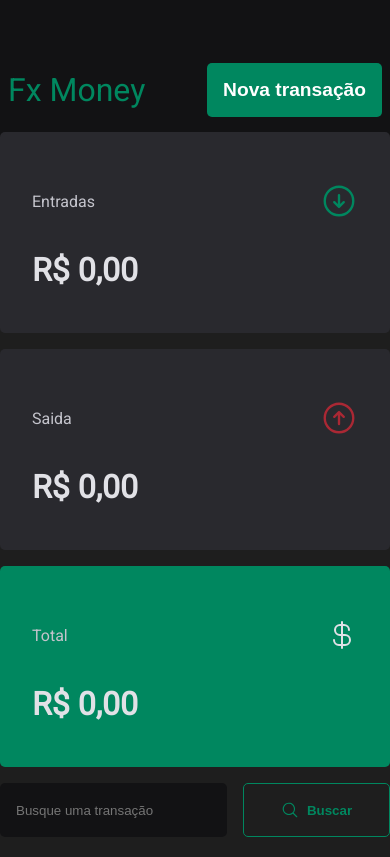
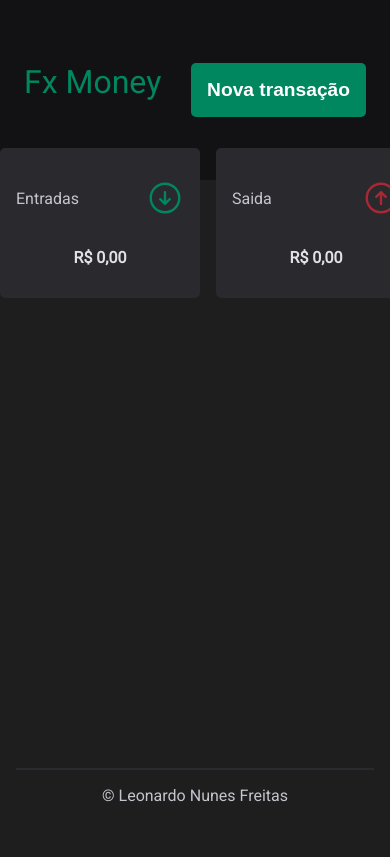
Before and after one commit to leonardofx1/FxMoney, a React (Vite) app in the folder fxmoney/: page / in a window 390 px wide. Built offline with nearby package versions, Linux system fonts and the light colour scheme.

Commit message:
responsive

```diff
--- /dev/null
+++ b/fxmoney/src/components/Footer/index.tsx
@@ -0,0 +1,17 @@
+import * as S from './style'
+
+
+
+
+const Footer = () => {
+
+
+    return (
+        <S.FooterContainer>
+            <p>&copy; Leonardo Nunes Freitas</p>
+        </S.FooterContainer>
+
+    )
+}
+
+export default Footer
--- /dev/null
+++ b/fxmoney/src/components/Footer/style.ts
@@ -0,0 +1,18 @@
+import styled from "styled-components";
+import { thema } from "../../style/thema";
+
+export const FooterContainer = styled.footer `
+
+    width: 100%;
+    margin: 1rem;
+    height: 50px;
+
+    display:flex;
+    justify-content: center;
+    align-items: center;
+
+    border-top: 2px solid ${thema.colors.grayLigth};
+    p {
+        color:${thema.colors.grayFont};
+    }
+`
--- a/fxmoney/src/components/Header/style.ts
+++ b/fxmoney/src/components/Header/style.ts
@@ -9,7 +9,20 @@ export const Header = styled.header`
     width: 100%;
     height:180px;
     min-width: auto;
+    max-height: auto;
+    padding: 1rem;
+
     background-color: ${thema.colors.gray};
+
+    box-sizing: border-box;
+    @media screen and (max-width:400px) {
+
+        align-items: center;
+        margin-bottom: 1rem;
+        span{
+            margin-bottom: 1rem;
+        }
+    }
 `
 
 export const HeaderContainer = styled.section`
@@ -19,10 +32,11 @@ export const HeaderContainer = styled.section`
     align-items: center;
 
     width: 100%;
-    max-width:1200px;
+
     height: auto;
 
     padding: .5rem;
+
 
     span {
         font-size: ${thema.font.bigFont};
--- a/fxmoney/src/components/Transaction/index.tsx
+++ b/fxmoney/src/components/Transaction/index.tsx
@@ -13,6 +13,7 @@ import { TransactionType } from "../../@types/types";
 
 import useSummaryTransaction from "../hooks/reducerTransactionPrice";
 import { formatCurrency } from '../../utils/formatDatePrice';
+import Footer  from "../Footer";
 
 const Transaction = () => {
   const{ transaction, getTransactionStorage} = useContext(transactionContext)!
@@ -25,6 +26,7 @@ const Transaction = () => {
 
   return (
     <S.TransactionContainer>
+      <S.SummaryContainer>
       <S.TransactionSummary>
         <S.TransactionIcon>
           <span>Entradas</span>{" "}
@@ -46,8 +48,9 @@ const Transaction = () => {
         </S.TransactionIcon>
         <S.Money>{formatCurrency(sumTransaction('total'))}</S.Money>
       </S.TransactionSummary>
+      </S.SummaryContainer>
+      <S.TransactionTable>
       <SearchBar />
-      <S.TransactionTable>
 
         <tbody>
       {
@@ -56,6 +59,7 @@ const Transaction = () => {
 
         </tbody>
       </S.TransactionTable>
+      <Footer />
 
     </S.TransactionContainer>
   );
--- a/fxmoney/src/components/Transaction/style.ts
+++ b/fxmoney/src/components/Transaction/style.ts
@@ -10,8 +10,26 @@ export const TransactionContainer = styled.section`
     margin-top:-3rem;
     height:100px;
     gap:1rem;
+`
+export const SummaryContainer = styled.section`
+  display: flex;
+        gap: 1rem;
+        min-width: 200px;
+        min-height: auto;
+        width: 100%;
+        max-width: 1290px;
+        @media screen and (max-width:800px) {
+            overflow-x: scroll;
+            &::-webkit-scrollbar {
+            width: 12px;
+        }
+            &::-webkit-scrollbar-thumb {
+                background-color: ${thema.colors.grayLigth};
+                border-radius: 20px;
+                border: 3px solid ${thema.colors.grayBackground};
+    }
 
-`
+        }`
 
 export const TransactionSummary = styled.div`
     display: flex;
@@ -21,9 +39,22 @@ export const TransactionSummary = styled.div`
     width:352px;
     height: 137px;
     padding:2rem;
+    min-width: 200px;
+
     background-color:${(props) => props.color === 'green' ? thema.colors.green : thema.colors.grayLigth};
     border-radius:${thema.border.borderRadius};
 
+    @media screen and (max-width:800px) {
+        height: 150px;
+        padding: 1rem;
+        box-sizing: border-box;
+        justify-content: center;
+        align-items: center;
+
+        strong {
+            font-size: 1rem;
+        }
+    }
 `
 
 export const TransactionIcon = styled.div`
@@ -31,7 +62,8 @@ export const TransactionIcon = styled.div`
     align-items: center;
     justify-content: space-between;
     width:100%;
-    height:50px;
+
+
 
     span {
         font-size:1rem;
@@ -45,8 +77,7 @@ export const Money = styled.strong`
 `
 
 export const TransactionTable = styled.table`
-
-
+    min-height:50vh;
     width: 100%;
     max-width: 1290px;
     tbody {
--- a/fxmoney/src/components/TransactionTable/styles.ts
+++ b/fxmoney/src/components/TransactionTable/styles.ts
@@ -5,11 +5,20 @@ export const TransactionHistory = styled.tr`
   display: flex;
   align-items: center;
   justify-content: space-between;
+
   background-color: ${thema.colors.grayLigth};
   width: 100%;
   border-radius: ${thema.border.borderRadius};
 
   padding: 1.5rem;
+
+  gap: .2rem;
+  @media screen  and (max-width:750px){
+
+    flex-wrap: wrap;
+    gap: 1rem;
+    padding: 0;
+  }
 `;
 type ColorProps = {
   color: "green" | "redDark" | "grayFont";
@@ -17,7 +26,7 @@ type ColorProps = {
 
 export const TransactionTableColumn = styled.td<ColorProps>`
   color: ${(props) => thema.colors[props.color]};
-
+  min-width: 150px;
   width:100%;
   &:nth-child(2) {
     font-weight: bold;
@@ -28,6 +37,7 @@ export const TransactionTableColumn = styled.td<ColorProps>`
   &:last-child{
     text-align: end;
   }
+
 `;
 type PriceProps = { varient: 'entry' | 'exit' }
 export const TransactionTablePrice = styled(TransactionTableColumn) <PriceProps>`
--- a/fxmoney/src/pages/Home.tsx
+++ b/fxmoney/src/pages/Home.tsx
@@ -1,3 +1,4 @@
+
 import Header from "../components/Header"
 import Transaction from "../components/Transaction"
 
@@ -8,6 +9,7 @@ const Home = () => {
         <>
         <Header />
         <Transaction />
+
         </>
 
     )
```
